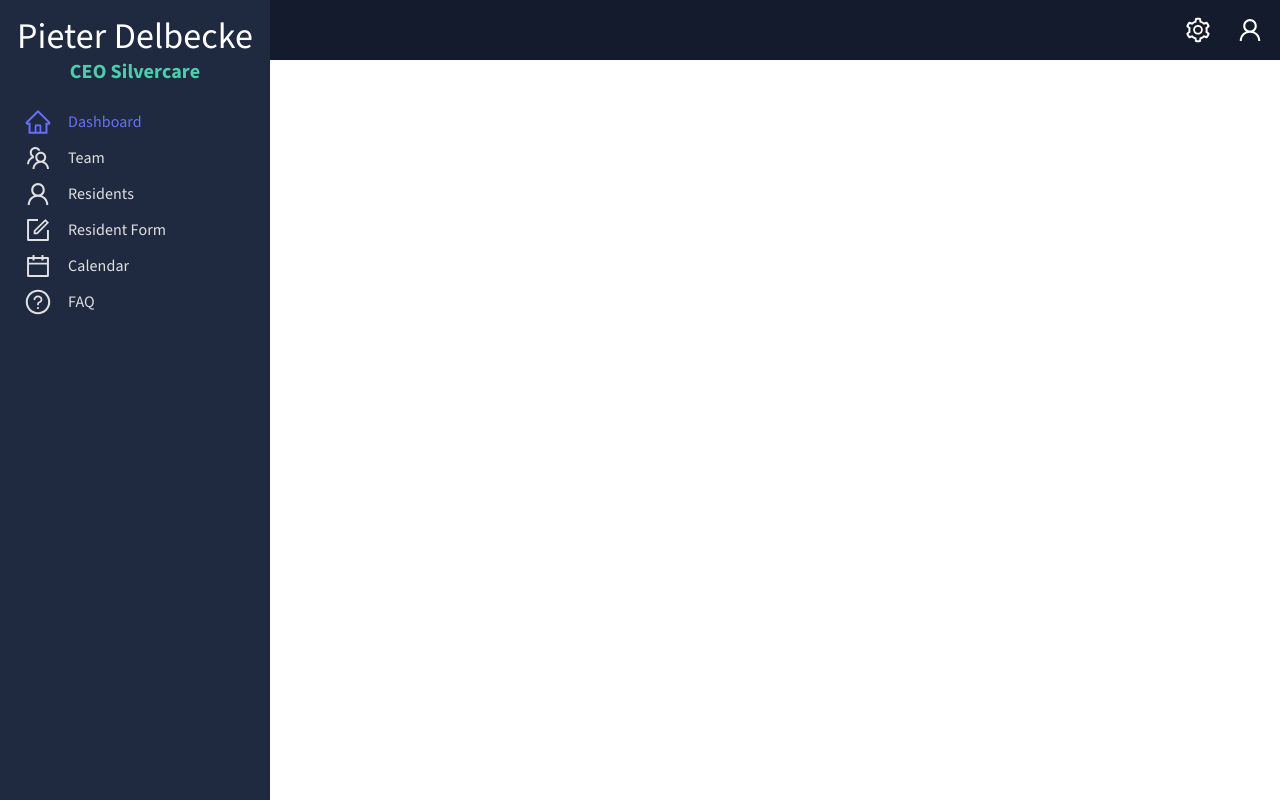
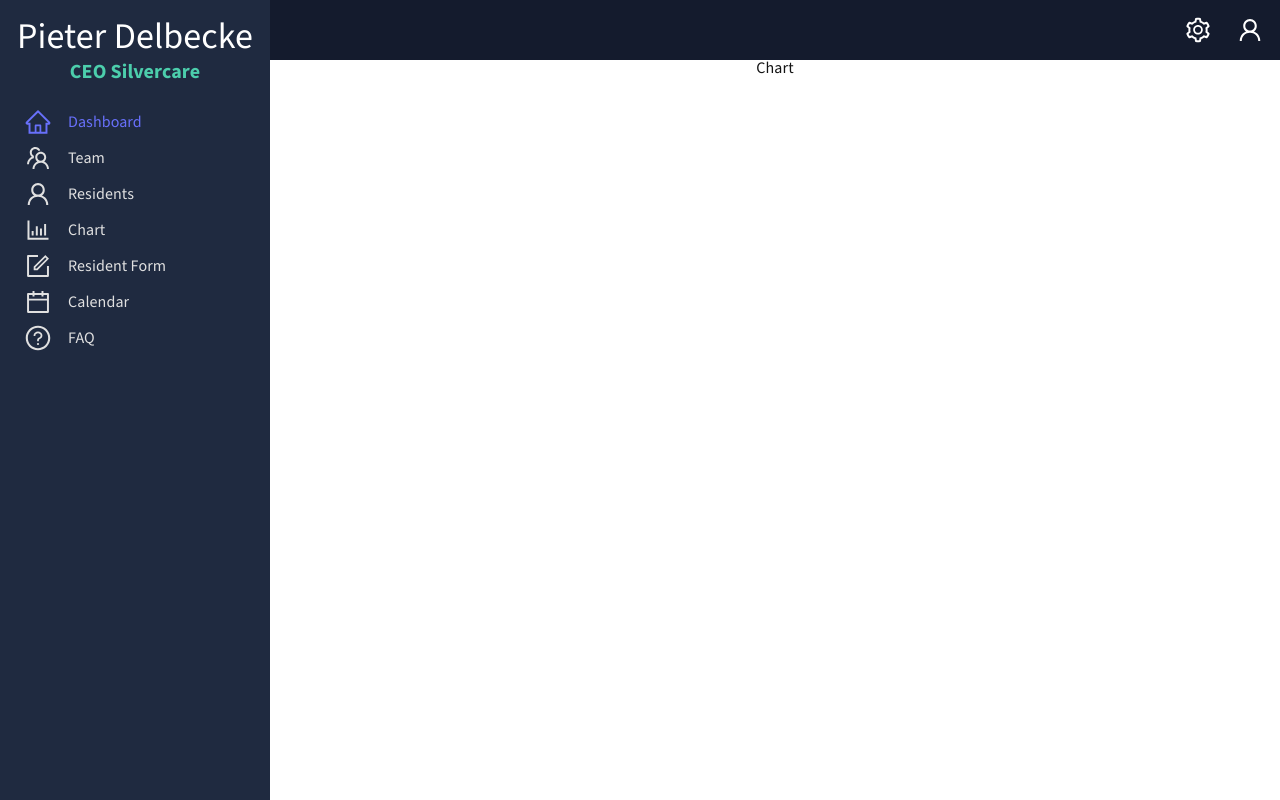
Before and after one commit to PieterJanDelbecke/silvercare-client-v2, a React (Vite) app: page /barChart in a window 1280 px wide. Built offline with nearby package versions, Linux system fonts and the light colour scheme.

Commit message:
sidebar: first draft

```diff
--- a/src/App.jsx
+++ b/src/App.jsx
@@ -1,5 +1,5 @@
 import { ThemeProvider } from "@emotion/react";
-import { BrowserRouter, Routes, Route } from "react-router-dom";
+import { Routes, Route } from "react-router-dom";
 
 import { useMediaQuery } from "@mui/material";
 import * as theme from "./styles/theme";
@@ -12,6 +12,7 @@ import Residents from "./scenes/residents";
 import ResidentForm from "./scenes/resident-form";
 import Faq from "./scenes/faq";
 import Calendar from "./scenes/calendar";
+import BarChart from "./scenes/bar-chart";
 
 function App() {
 	const isDesktop = useMediaQuery("(min-width:820px)");
@@ -27,7 +28,8 @@ function App() {
 						<Route path="/" element={<Dashboard />} />
 						<Route path="/team" element={<Team />} />
 						<Route path="/residents" element={<Residents />} />
-						<Route path="/resident-form" element={<ResidentForm />} />
+						<Route path="/barChart" element={<BarChart />} />
+						<Route path="/residentForm" element={<ResidentForm />} />
 						<Route path="/faq" element={<Faq />} />
 						<Route path="/calendar" element={<Calendar />} />
 					</Routes>
--- /dev/null
+++ b/src/scenes/bar-chart.jsx
@@ -0,0 +1,12 @@
+import styled from "@emotion/styled";
+
+const Container = styled.div`
+	display: flex;
+	justify-content: center;
+	align-items: center;
+`;
+const BarChart = () => {
+	return <Container>Chart</Container>;
+};
+
+export default BarChart;
--- a/src/scenes/global/sidebar.jsx
+++ b/src/scenes/global/sidebar.jsx
@@ -33,8 +33,7 @@ const Role = styled(Subheading)`
 const OptionsContainer = styled.div`
 	display: flex;
 	flex-direction: column;
-	margin-inline: 24px;
-	margin-block: 12px;
+	margin: 12px 24px;
 	gap: 8px;
 `;
 
@@ -71,9 +70,10 @@ const Sidebar = () => {
 				<Option title="Dashboard" to="/" iconName="home" selected={selected} setSelected={setSelected} />
 				<Option title="Team" to="/team" iconName="team" selected={selected} setSelected={setSelected} />
 				<Option title="Residents" to="/residents" iconName="user" selected={selected} setSelected={setSelected} />
+				<Option title="Chart" to="/barChart" iconName="barChart" selected={selected} setSelected={setSelected} />
 				<Option
 					title="Resident Form"
-					to="/resident-form"
+					to="/residentForm"
 					iconName="form"
 					selected={selected}
 					setSelected={setSelected}
```
